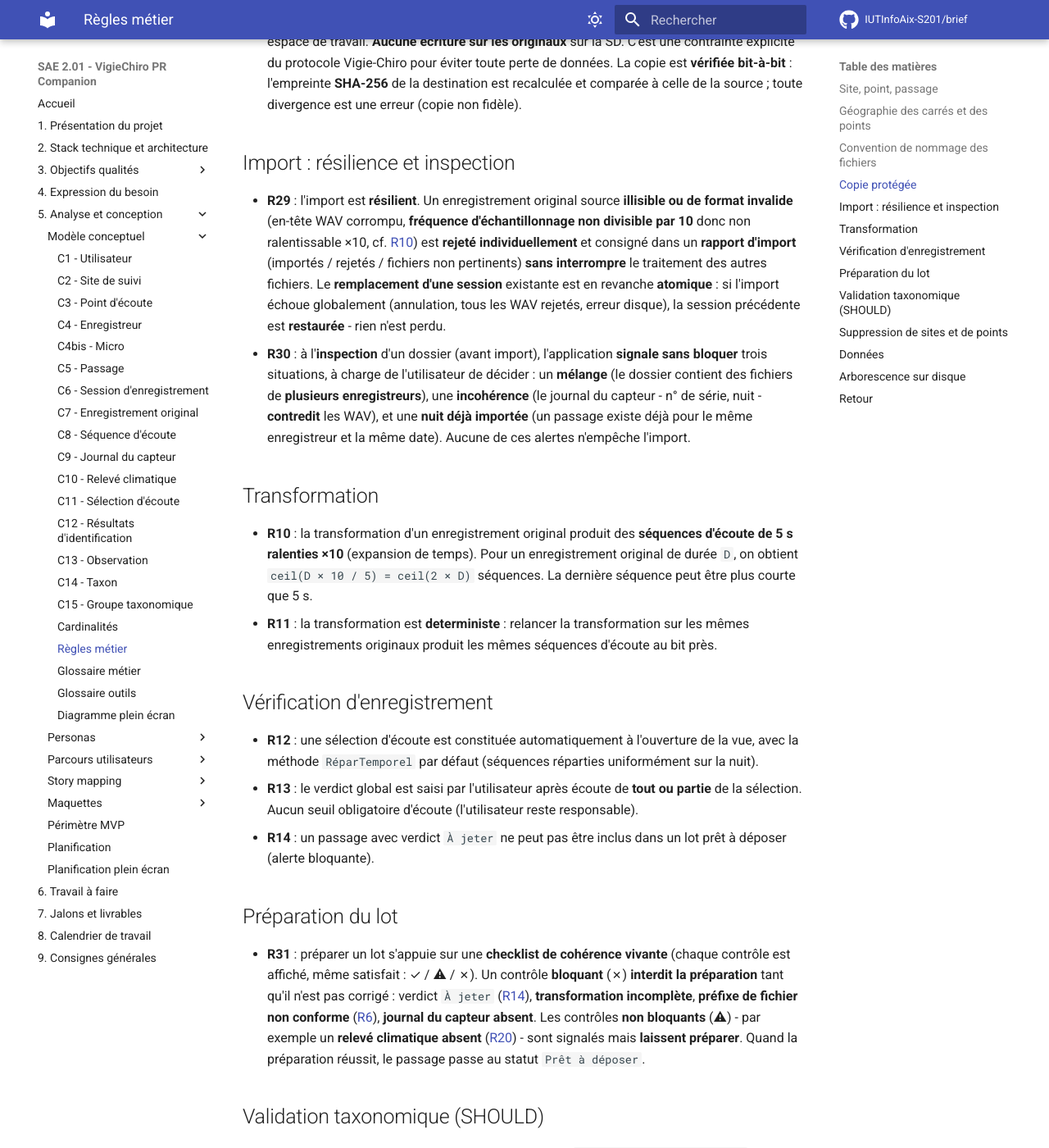
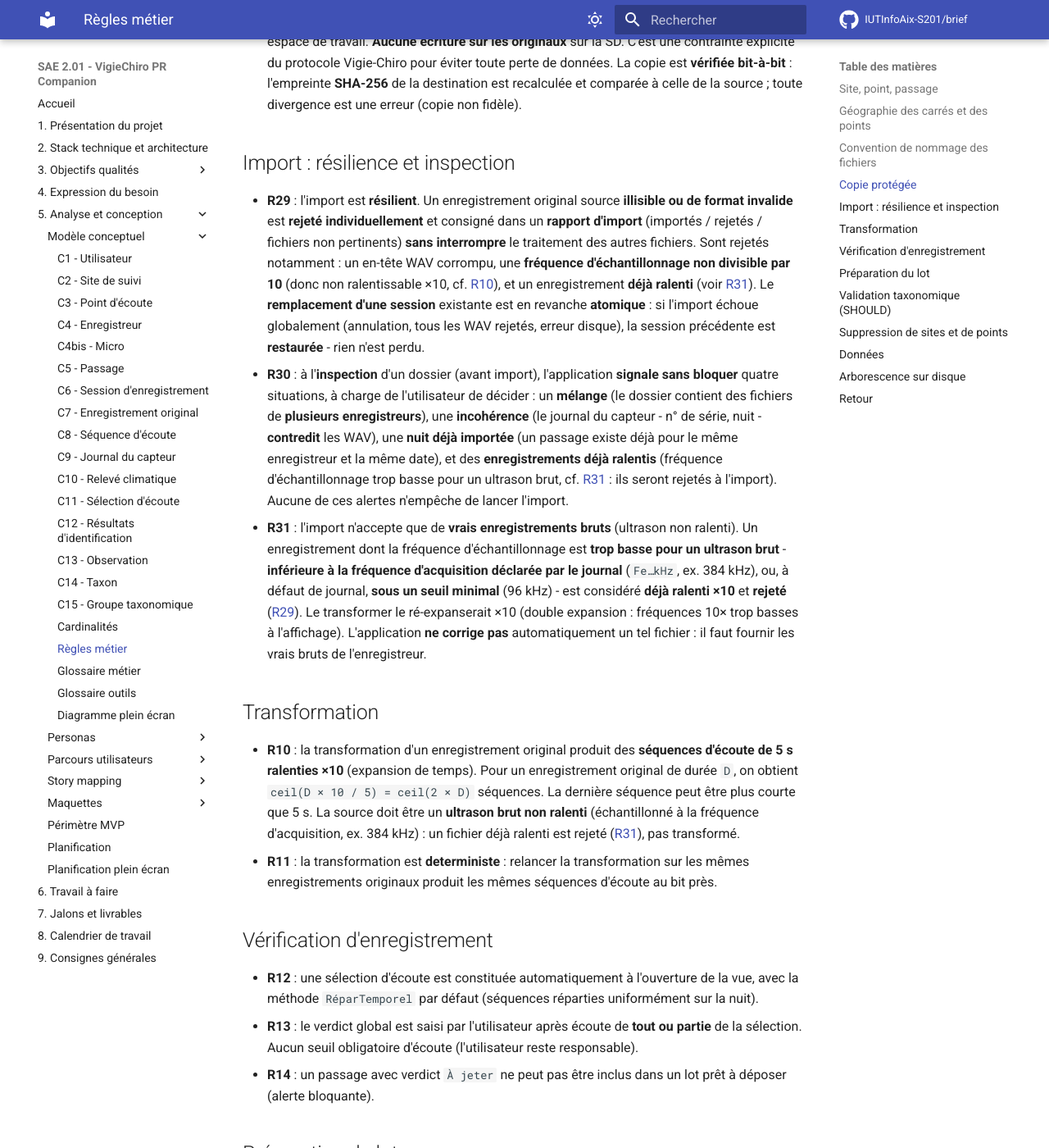
Before and after one commit to IUTInfoAix-S201/brief, an MkDocs documentation site: the page built from docs/Analyse et conception/Modèle conceptuel/Règles métier.md, in a window 1280 px wide and 1400 px high, scrolled down 1686 px. Shown: the whole window at 82% size. Built offline with MkDocs 1.6.1 and Material for MkDocs 9.7.7, drawn with Linux system fonts in a browser that asks for light colours; comment, search, counter and statistics services are not loaded.

Commit message:
docs(regles): R31 — rejeter les enregistrements déjà ralentis à l'import (#23)
Le firmware du PR fournit des ultrasons bruts à 384 kHz ; l'import les ralentit ×10 (R10). Un
fichier déjà ralenti (en-tête sous la fréquence d'acquisition du log Fe…kHz, ou sous 96 kHz sans
journal) serait ré-expansé ×10 (double expansion). Nouvelle règle R31 : de tels fichiers sont
rejetés (R29), pas corrigés automatiquement ; l'aperçu les signale (R30). Précision ajoutée à R10.

```diff
--- a/docs/Analyse et conception/Modèle conceptuel/Règles métier.md
+++ b/docs/Analyse et conception/Modèle conceptuel/Règles métier.md
@@ -31,12 +31,13 @@ Les règles métier du modèle conceptuel. Chaque règle a un identifiant ancré
 
 ## Import : résilience et inspection
 
-- **R29**{ #r29 } : l'import est **résilient**. Un enregistrement original source **illisible ou de format invalide** (en-tête WAV corrompu, **fréquence d'échantillonnage non divisible par 10** donc non ralentissable ×10, cf. [R10](#r10)) est **rejeté individuellement** et consigné dans un **rapport d'import** (importés / rejetés / fichiers non pertinents) **sans interrompre** le traitement des autres fichiers. Le **remplacement d'une session** existante est en revanche **atomique** : si l'import échoue globalement (annulation, tous les WAV rejetés, erreur disque), la session précédente est **restaurée** - rien n'est perdu.
-- **R30**{ #r30 } : à l'**inspection** d'un dossier (avant import), l'application **signale sans bloquer** trois situations, à charge de l'utilisateur de décider : un **mélange** (le dossier contient des fichiers de **plusieurs enregistreurs**), une **incohérence** (le journal du capteur - n° de série, nuit - **contredit** les WAV), et une **nuit déjà importée** (un passage existe déjà pour le même enregistreur et la même date). Aucune de ces alertes n'empêche l'import.
+- **R29**{ #r29 } : l'import est **résilient**. Un enregistrement original source **illisible ou de format invalide** est **rejeté individuellement** et consigné dans un **rapport d'import** (importés / rejetés / fichiers non pertinents) **sans interrompre** le traitement des autres fichiers. Sont rejetés notamment : un en-tête WAV corrompu, une **fréquence d'échantillonnage non divisible par 10** (donc non ralentissable ×10, cf. [R10](#r10)), et un enregistrement **déjà ralenti** (voir [R31](#r31)). Le **remplacement d'une session** existante est en revanche **atomique** : si l'import échoue globalement (annulation, tous les WAV rejetés, erreur disque), la session précédente est **restaurée** - rien n'est perdu.
+- **R30**{ #r30 } : à l'**inspection** d'un dossier (avant import), l'application **signale sans bloquer** quatre situations, à charge de l'utilisateur de décider : un **mélange** (le dossier contient des fichiers de **plusieurs enregistreurs**), une **incohérence** (le journal du capteur - n° de série, nuit - **contredit** les WAV), une **nuit déjà importée** (un passage existe déjà pour le même enregistreur et la même date), et des **enregistrements déjà ralentis** (fréquence d'échantillonnage trop basse pour un ultrason brut, cf. [R31](#r31) : ils seront rejetés à l'import). Aucune de ces alertes n'empêche de lancer l'import.
+- **R31**{ #r31 } : l'import n'accepte que de **vrais enregistrements bruts** (ultrason non ralenti). Un enregistrement dont la fréquence d'échantillonnage est **trop basse pour un ultrason brut** - **inférieure à la fréquence d'acquisition déclarée par le journal** (`Fe…kHz`, ex. 384 kHz), ou, à défaut de journal, **sous un seuil minimal** (96 kHz) - est considéré **déjà ralenti ×10** et **rejeté** ([R29](#r29)). Le transformer le ré-expanserait ×10 (double expansion : fréquences 10× trop basses à l'affichage). L'application **ne corrige pas** automatiquement un tel fichier : il faut fournir les vrais bruts de l'enregistreur.
 
 ## Transformation
 
-- **R10**{ #r10 } : la transformation d'un enregistrement original produit des **séquences d'écoute de 5 s ralenties ×10** (expansion de temps). Pour un enregistrement original de durée `D`, on obtient `ceil(D × 10 / 5) = ceil(2 × D)` séquences. La dernière séquence peut être plus courte que 5 s.
+- **R10**{ #r10 } : la transformation d'un enregistrement original produit des **séquences d'écoute de 5 s ralenties ×10** (expansion de temps). Pour un enregistrement original de durée `D`, on obtient `ceil(D × 10 / 5) = ceil(2 × D)` séquences. La dernière séquence peut être plus courte que 5 s. La source doit être un **ultrason brut non ralenti** (échantillonné à la fréquence d'acquisition, ex. 384 kHz) : un fichier déjà ralenti est rejeté ([R31](#r31)), pas transformé.
 - **R11**{ #r11 } : la transformation est **deterministe** : relancer la transformation sur les mêmes enregistrements originaux produit les mêmes séquences d'écoute au bit près.
 
 ## Vérification d'enregistrement
```
